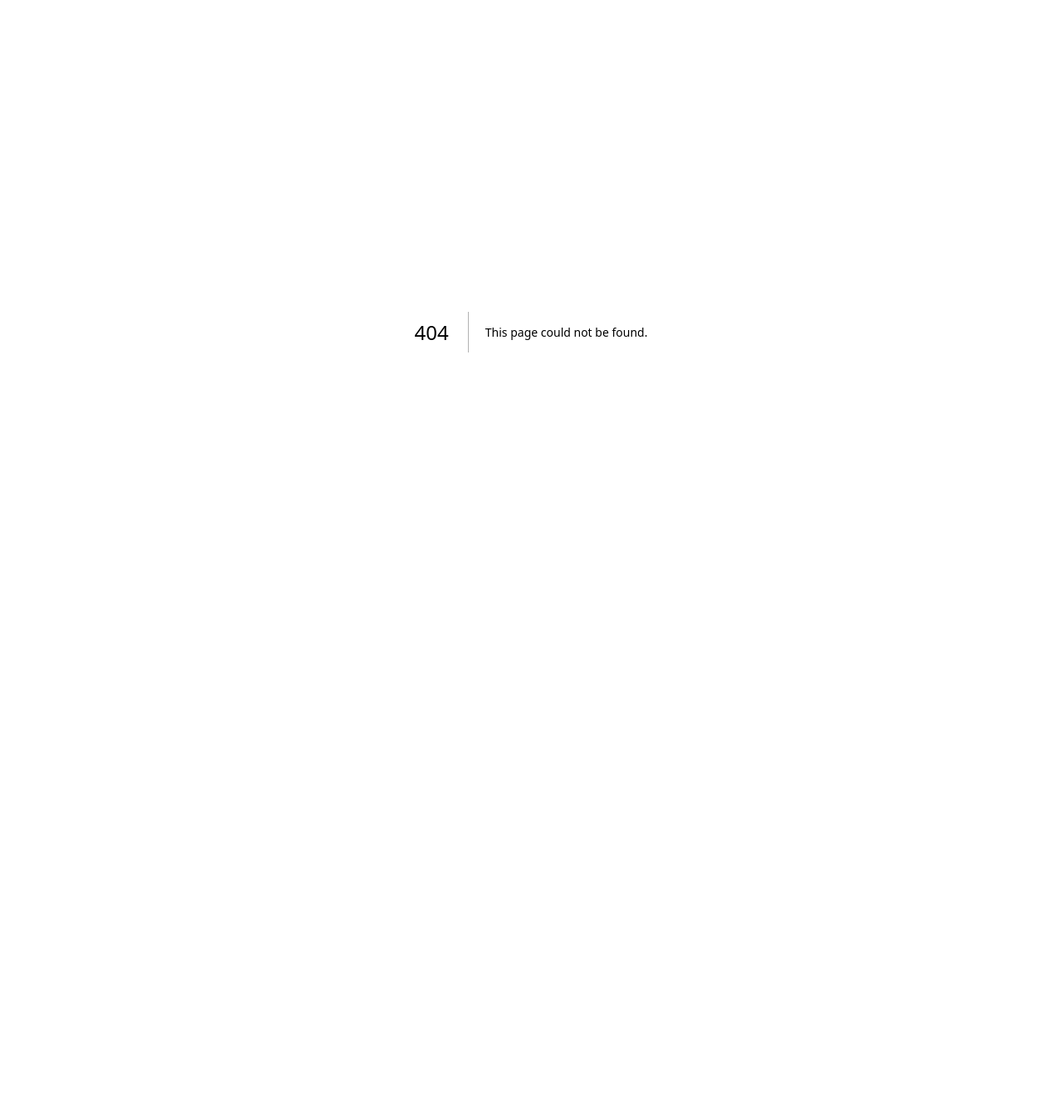
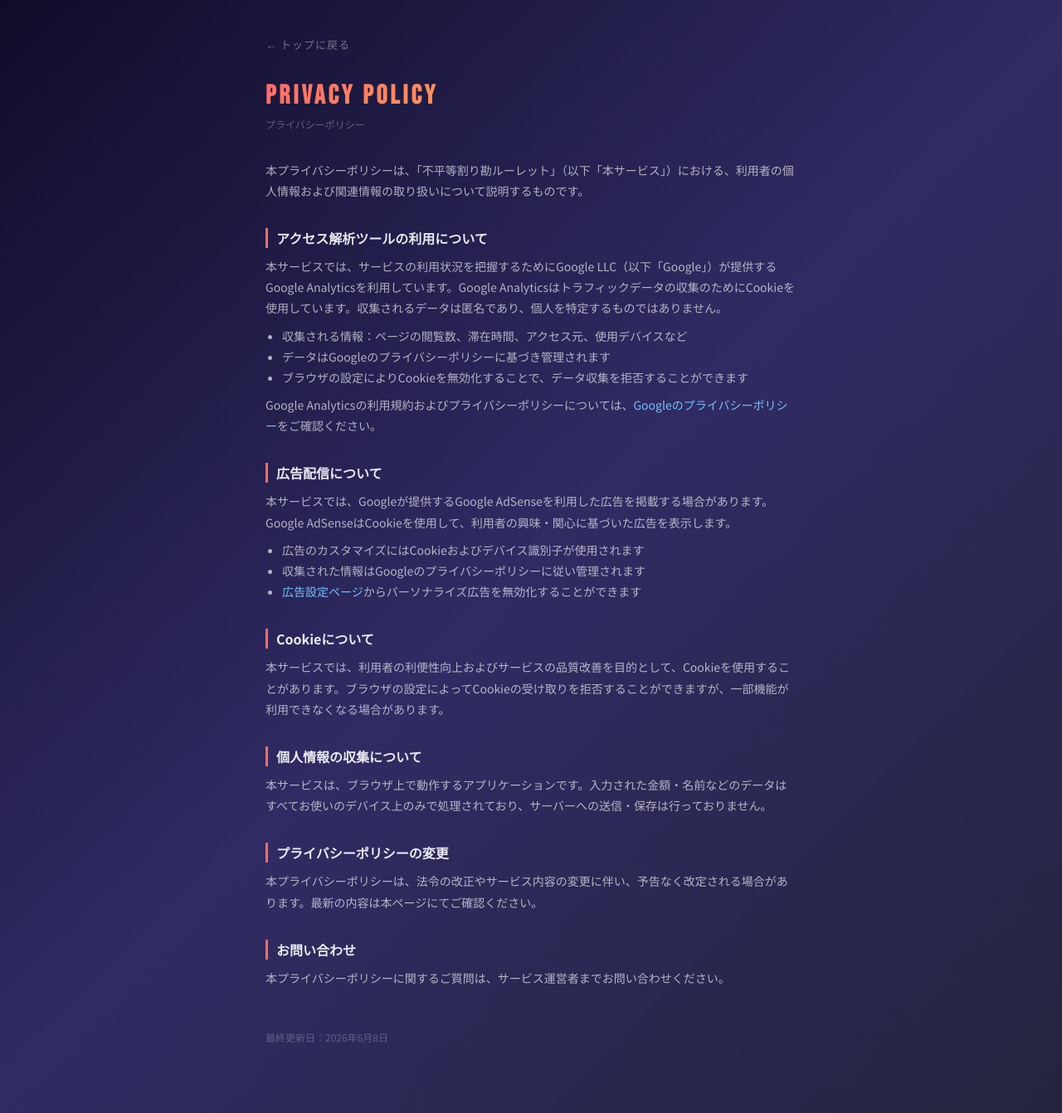
Before and after one commit to kazukazutk0218-code/warikan-roulette, a Next.js app: page /privacy in a window 1280 px wide. Before the commit this address had no page. Shown: the whole page at 83% size. Before the commit the page ends 800 px from the top, so only its background shows below. Built offline with nearby package versions, Linux system fonts and the light colour scheme.

Commit message:
Add privacy policy page and footer link

```diff
--- a/src/app/page.tsx
+++ b/src/app/page.tsx
@@ -274,6 +274,9 @@ export default function App() {
           )}
         </div>
       )}
+      <footer style={{ textAlign: "center", padding: "16px 20px 32px" }}>
+        <a href="/privacy" style={{ fontSize: 11, color: "rgba(255,255,255,0.25)", textDecoration: "none", letterSpacing: 1 }}>プライバシーポリシー</a>
+      </footer>
     </div>
   );
 }
--- /dev/null
+++ b/src/app/privacy/page.tsx
@@ -0,0 +1,63 @@
+import Link from "next/link";
+
+export const metadata = {
+  title: "プライバシーポリシー | 不平等割り勘ルーレット",
+};
+
+export default function PrivacyPage() {
+  return (
+    <div style={{ minHeight: "100vh", background: "linear-gradient(135deg, #0f0c29, #302b63, #24243e)", fontFamily: "'Noto Sans JP', sans-serif", color: "white", padding: "40px 20px 80px" }}>
+      <style>{`
+        @import url('https://fonts.googleapis.com/css2?family=Noto+Sans+JP:wght@400;700;900&family=Bebas+Neue&display=swap');
+        * { box-sizing: border-box; }
+        h2 { font-size: 16px; font-weight: 700; margin: 32px 0 10px; color: rgba(255,255,255,0.9); border-left: 3px solid #FF6B6B; padding-left: 10px; }
+        p, li { font-size: 14px; line-height: 1.8; color: rgba(255,255,255,0.65); }
+        ul { padding-left: 20px; margin: 8px 0; }
+        a { color: #74C0FC; text-decoration: none; }
+        a:hover { text-decoration: underline; }
+      `}</style>
+
+      <div style={{ maxWidth: 640, margin: "0 auto" }}>
+        <div style={{ marginBottom: 32 }}>
+          <Link href="/" style={{ fontSize: 13, color: "rgba(255,255,255,0.4)", letterSpacing: 1 }}>← トップに戻る</Link>
+        </div>
+
+        <h1 style={{ fontFamily: "'Bebas Neue', sans-serif", fontSize: 32, letterSpacing: 4, background: "linear-gradient(135deg, #FF6B6B, #FFD93D)", WebkitBackgroundClip: "text", WebkitTextFillColor: "transparent", marginBottom: 4 }}>PRIVACY POLICY</h1>
+        <p style={{ fontSize: 12, color: "rgba(255,255,255,0.3)", marginBottom: 32 }}>プライバシーポリシー</p>
+
+        <p>本プライバシーポリシーは、「不平等割り勘ルーレット」（以下「本サービス」）における、利用者の個人情報および関連情報の取り扱いについて説明するものです。</p>
+
+        <h2>アクセス解析ツールの利用について</h2>
+        <p>本サービスでは、サービスの利用状況を把握するためにGoogle LLC（以下「Google」）が提供するGoogle Analyticsを利用しています。Google Analyticsはトラフィックデータの収集のためにCookieを使用しています。収集されるデータは匿名であり、個人を特定するものではありません。</p>
+        <ul>
+          <li>収集される情報：ページの閲覧数、滞在時間、アクセス元、使用デバイスなど</li>
+          <li>データはGoogleのプライバシーポリシーに基づき管理されます</li>
+          <li>ブラウザの設定によりCookieを無効化することで、データ収集を拒否することができます</li>
+        </ul>
+        <p>Google Analyticsの利用規約およびプライバシーポリシーについては、<a href="https://policies.google.com/privacy" target="_blank" rel="noopener noreferrer">Googleのプライバシーポリシー</a>をご確認ください。</p>
+
+        <h2>広告配信について</h2>
+        <p>本サービスでは、Googleが提供するGoogle AdSenseを利用した広告を掲載する場合があります。Google AdSenseはCookieを使用して、利用者の興味・関心に基づいた広告を表示します。</p>
+        <ul>
+          <li>広告のカスタマイズにはCookieおよびデバイス識別子が使用されます</li>
+          <li>収集された情報はGoogleのプライバシーポリシーに従い管理されます</li>
+          <li><a href="https://adssettings.google.com" target="_blank" rel="noopener noreferrer">広告設定ページ</a>からパーソナライズ広告を無効化することができます</li>
+        </ul>
+
+        <h2>Cookieについて</h2>
+        <p>本サービスでは、利用者の利便性向上およびサービスの品質改善を目的として、Cookieを使用することがあります。ブラウザの設定によってCookieの受け取りを拒否することができますが、一部機能が利用できなくなる場合があります。</p>
+
+        <h2>個人情報の収集について</h2>
+        <p>本サービスは、ブラウザ上で動作するアプリケーションです。入力された金額・名前などのデータはすべてお使いのデバイス上のみで処理されており、サーバーへの送信・保存は行っておりません。</p>
+
+        <h2>プライバシーポリシーの変更</h2>
+        <p>本プライバシーポリシーは、法令の改正やサービス内容の変更に伴い、予告なく改定される場合があります。最新の内容は本ページにてご確認ください。</p>
+
+        <h2>お問い合わせ</h2>
+        <p>本プライバシーポリシーに関するご質問は、サービス運営者までお問い合わせください。</p>
+
+        <p style={{ marginTop: 48, fontSize: 12, color: "rgba(255,255,255,0.25)" }}>最終更新日：2026年6月8日</p>
+      </div>
+    </div>
+  );
+}
```
